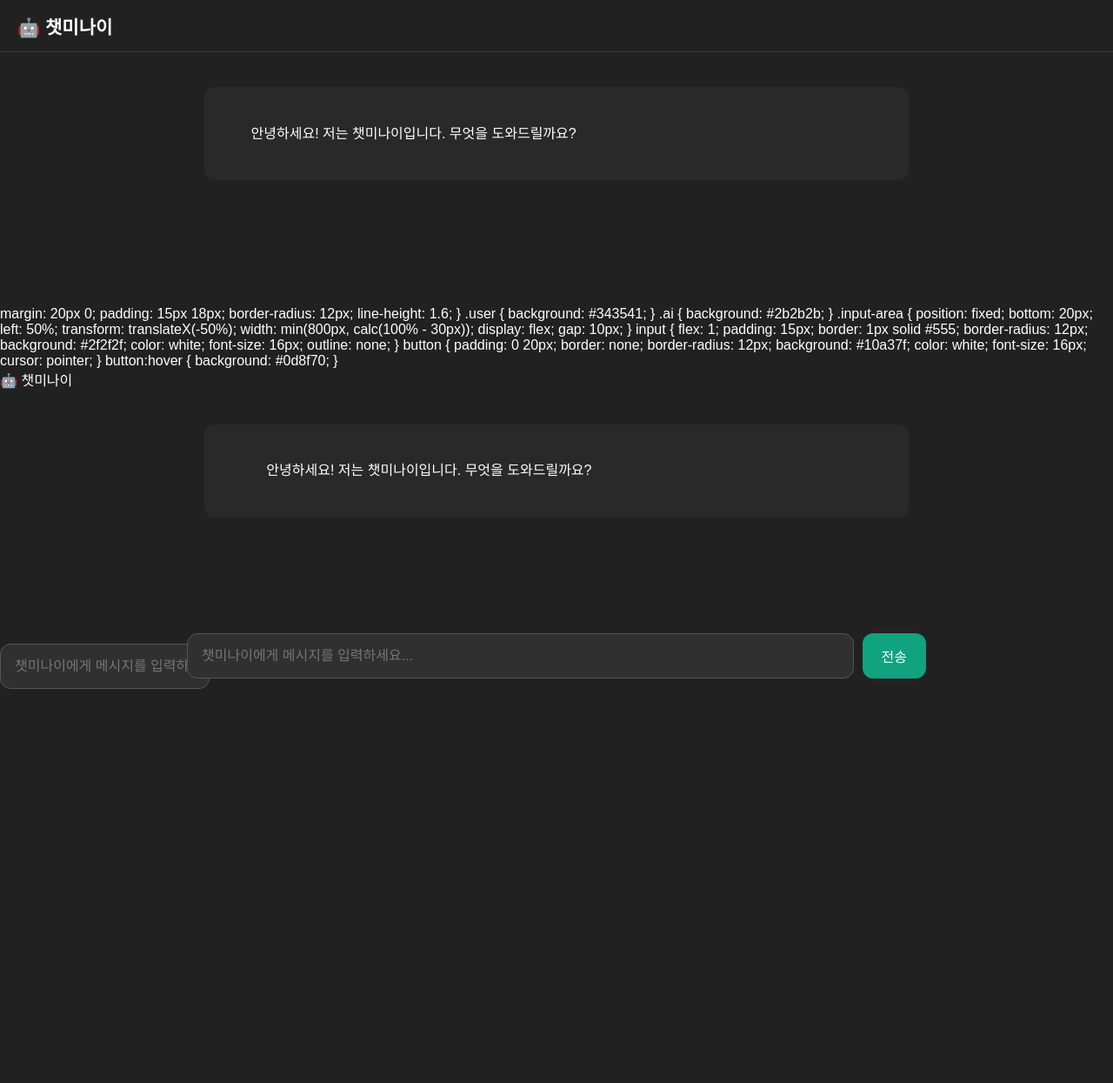
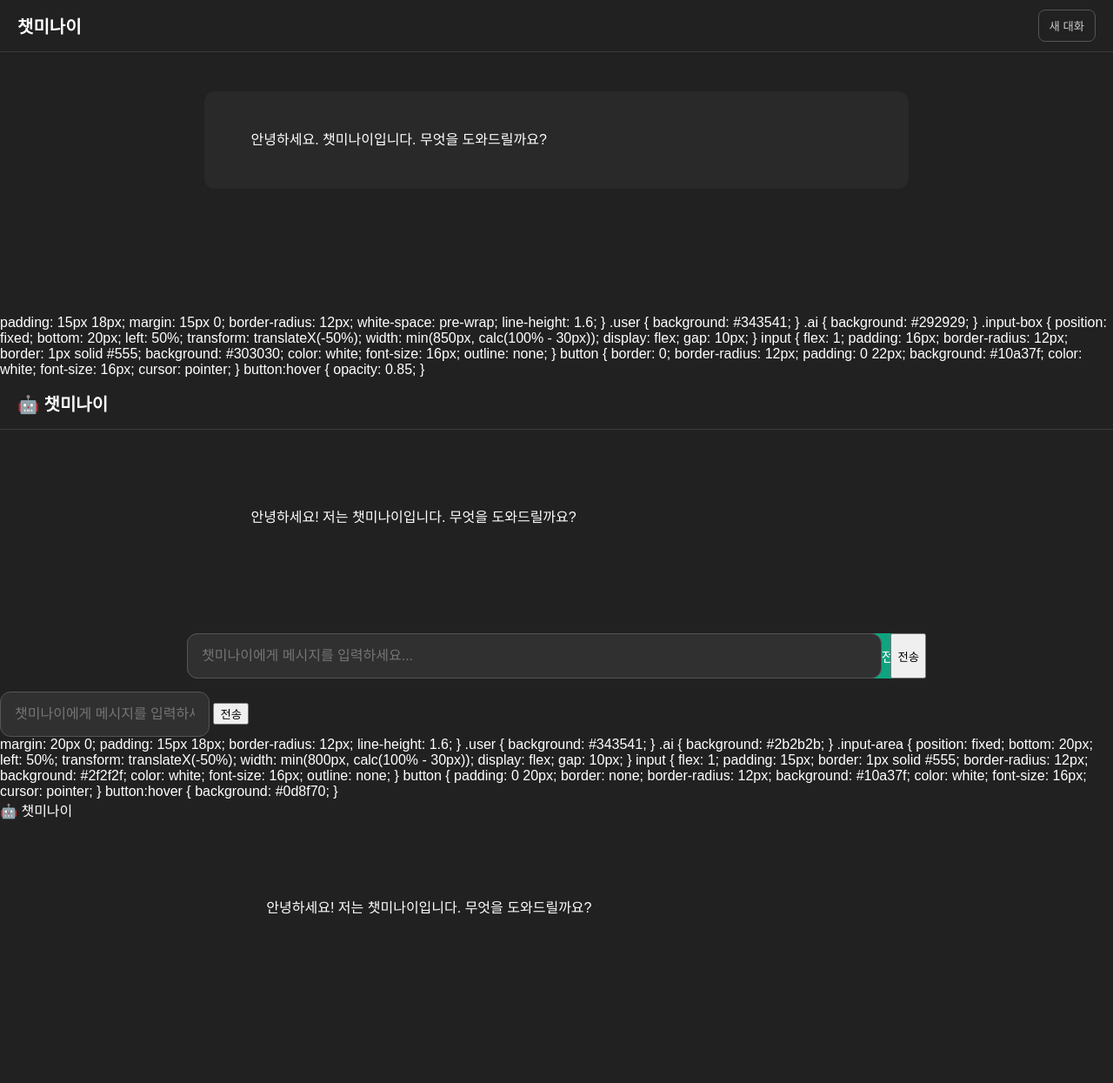
Before and after one commit to tony1120-cyber/-, a Python web app: template templates/index.html in a window 1280 px wide. Shown: the whole page at 87% size. Before the commit the page ends 792 px from the top, so only its background shows below. Run offline with Jinja, Linux system fonts and the light colour scheme; the template is opened without the code that fills it, so the values that code supplies are empty.

Commit message:
Update index.html

```diff
--- a/templates/index.html
+++ b/templates/index.html
@@ -1,11 +1,14 @@
 <!DOCTYPE html>
 <html lang="ko">
+
 <head>
     <meta charset="UTF-8">
     <meta name="viewport" content="width=device-width, initial-scale=1.0">
+
     <title>챗미나이</title>
 
     <style>
+
         * {
             box-sizing: border-box;
         }
@@ -13,28 +16,370 @@
         body {
             margin: 0;
             background: #212121;
-            color: white;
+            color: #ffffff;
             font-family: Arial, sans-serif;
         }
 
         header {
             height: 60px;
             border-bottom: 1px solid #3a3a3a;
+
             display: flex;
             align-items: center;
+            justify-content: space-between;
+
             padding: 0 20px;
-            font-size: 21px;
+
+            font-size: 20px;
             font-weight: bold;
+        }
+
+        .new-chat {
+            background: transparent;
+            color: #cccccc;
+
+            border: 1px solid #555;
+
+            border-radius: 8px;
+
+            padding: 8px 12px;
+
+            cursor: pointer;
+        }
+
+        .new-chat:hover {
+            background: #333333;
         }
 
         #chat {
             max-width: 850px;
+
             margin: auto;
-            padding: 25px 20px 130px;
+
+            padding: 30px 20px 130px;
         }
 
         .message {
             padding: 15px 18px;
+
+            margin: 15px 0;
+
+            border-radius: 12px;
+
+            line-height: 1.7;
+
+            white-space: pre-wrap;
+            overflow-wrap: break-word;
+        }
+
+        .user {
+            background: #343541;
+        }
+
+        .assistant {
+            background: #292929;
+        }
+
+        .input-area {
+            position: fixed;
+
+            bottom: 20px;
+
+            left: 50%;
+
+            transform: translateX(-50%);
+
+            width: min(850px, calc(100% - 30px));
+
+            display: flex;
+
+            gap: 10px;
+        }
+
+        #message {
+            flex: 1;
+
+            padding: 16px;
+
+            background: #303030;
+
+            color: white;
+
+            border: 1px solid #555;
+
+            border-radius: 12px;
+
+            outline: none;
+
+            font-size: 16px;
+        }
+
+        #send {
+            padding: 0 22px;
+
+            background: #10a37f;
+
+            color: white;
+
+            border: none;
+
+            border-radius: 12px;
+
+            cursor: pointer;
+
+            font-size: 16px;
+        }
+
+        #send:hover {
+            background: #0d8f70;
+        }
+
+    </style>
+
+</head>
+
+<body>
+
+<header>
+
+    <div>챗미나이</div>
+
+    <button class="new-chat" onclick="newChat()">
+        새 대화
+    </button>
+
+</header>
+
+
+<div id="chat">
+
+    <div class="message assistant">
+        안녕하세요. 챗미나이입니다. 무엇을 도와드릴까요?
+    </div>
+
+</div>
+
+
+<div class="input-area">
+
+    <input
+        id="message"
+        type="text"
+        placeholder="메시지를 입력하세요..."
+        autocomplete="off"
+    >
+
+    <button id="send" onclick="sendMessage()">
+        전송
+    </button>
+
+</div>
+
+
+<script>
+
+const chat = document.getElementById("chat");
+
+const input = document.getElementById("message");
+
+const sendButton = document.getElementById("send");
+
+
+let conversationId =
+    localStorage.getItem("chatminai_conversation_id");
+
+
+if (!conversationId) {
+
+    conversationId =
+        crypto.randomUUID();
+
+    localStorage.setItem(
+        "chatminai_conversation_id",
+        conversationId
+    );
+
+}
+
+
+input.addEventListener("keydown", function(event) {
+
+    if (event.key === "Enter") {
+
+        if (!event.shiftKey) {
+
+            event.preventDefault();
+
+            sendMessage();
+
+        }
+
+    }
+
+});
+
+
+async function sendMessage() {
+
+    const message =
+        input.value.trim();
+
+
+    if (!message) {
+        return;
+    }
+
+
+    addMessage(
+        message,
+        "user"
+    );
+
+
+    input.value = "";
+
+    sendButton.disabled = true;
+
+
+    const loading =
+        addMessage(
+            "생각하는 중...",
+            "assistant"
+        );
+
+
+    try {
+
+        const response =
+            await fetch("/chat", {
+
+                method: "POST",
+
+                headers: {
+                    "Content-Type": "application/json"
+                },
+
+                body: JSON.stringify({
+
+                    message: message,
+
+                    conversation_id:
+                        conversationId
+
+                })
+
+            });
+
+
+        const data =
+            await response.json();
+
+
+        loading.textContent =
+            data.answer;
+
+
+    } catch (error) {
+
+        loading.textContent =
+            "서버와 연결할 수 없습니다.";
+
+    }
+
+
+    sendButton.disabled = false;
+
+    input.focus();
+
+    window.scrollTo(
+        0,
+        document.body.scrollHeight
+    );
+
+}
+
+
+function addMessage(text, type) {
+
+    const div =
+        document.createElement("div");
+
+
+    div.className =
+        "message " + type;
+
+
+    div.textContent =
+        text;
+
+
+    chat.appendChild(div);
+
+
+    window.scrollTo(
+        0,
+        document.body.scrollHeight
+    );
+
+
+    return div;
+
+}
+
+
+async function newChat() {
+
+    try {
+
+        await fetch("/clear", {
+
+            method: "POST",
+
+            headers: {
+                "Content-Type": "application/json"
+            },
+
+            body: JSON.stringify({
+
+                conversation_id:
+                    conversationId
+
+            })
+
+        });
+
+    } catch (error) {
+
+    }
+
+
+    conversationId =
+        crypto.randomUUID();
+
+
+    localStorage.setItem(
+        "chatminai_conversation_id",
+        conversationId
+    );
+
+
+    chat.innerHTML = `
+
+        <div class="message assistant">
+            새로운 대화를 시작했습니다.
+        </div>
+
+    `;
+
+    input.focus();
+
+}
+
+</script>
+
+</body>
+
+</html>            padding: 15px 18px;
             margin: 15px 0;
             border-radius: 12px;
             white-space: pre-wrap;
```
